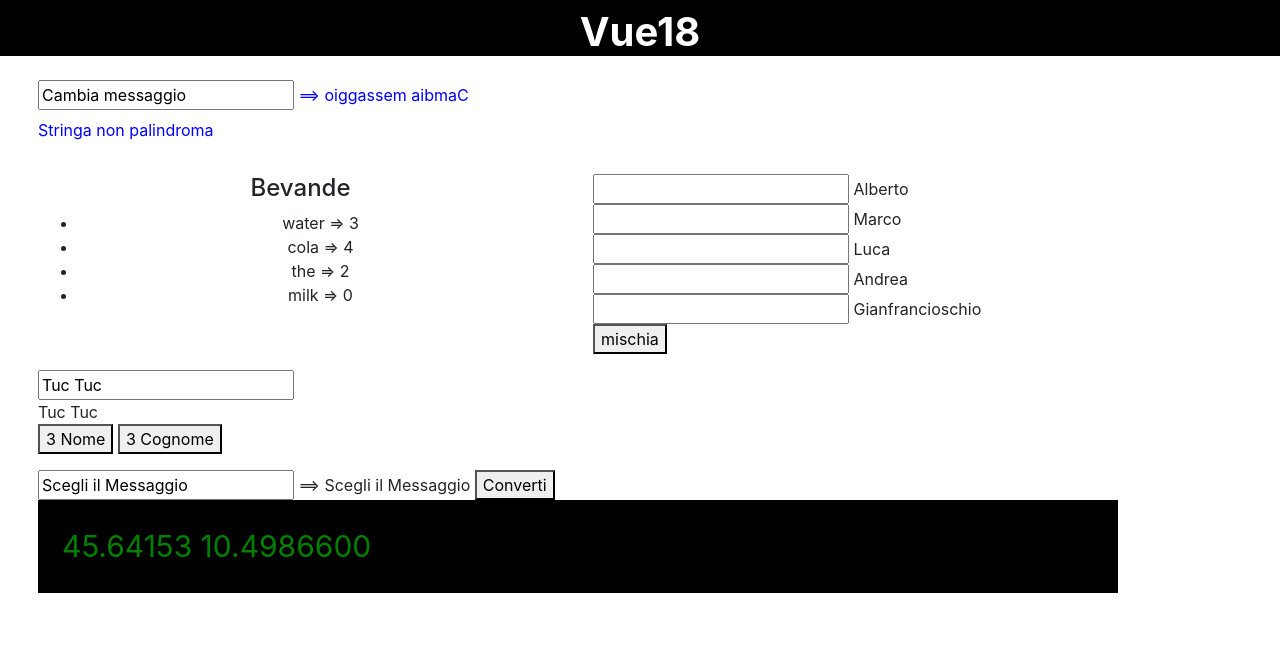
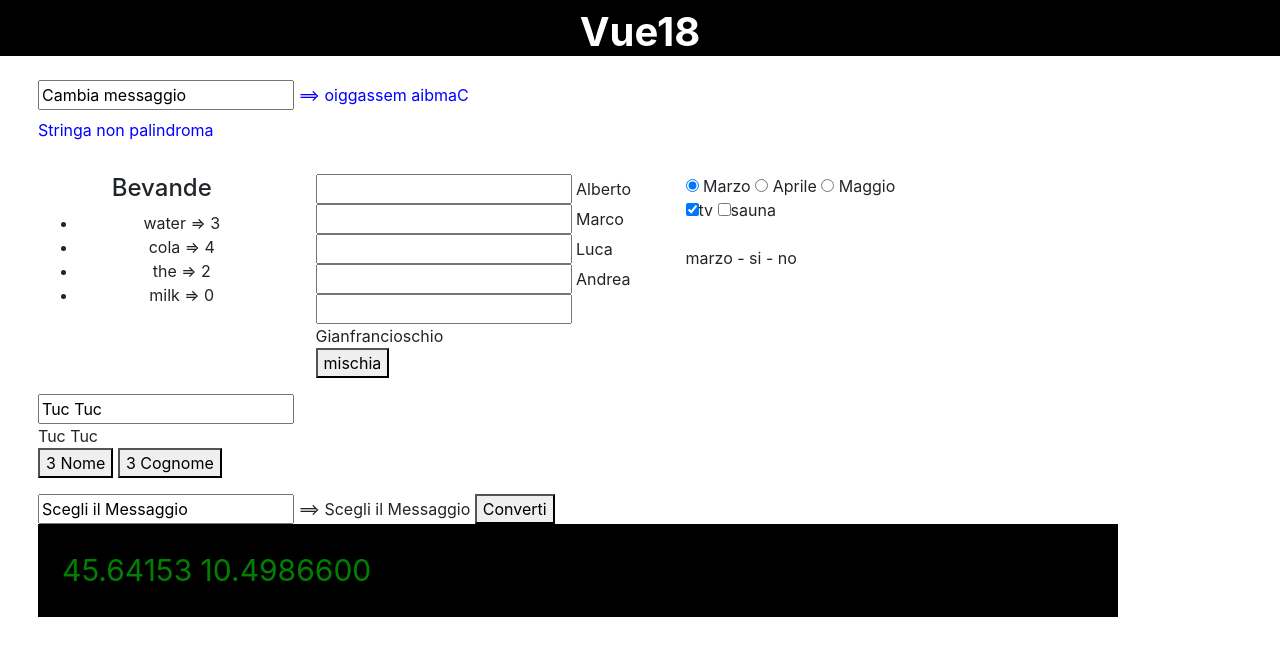
Before and after one commit to Marke18/Vue18, a Vue app: page / in a window 1280 px wide. Shown: the top 656 px of the page. Built offline with nearby package versions, Linux system fonts and the light colour scheme.

Commit message:
Aggiunto esempio con tanti input e sistemato app3

```diff
--- a/index.html
+++ b/index.html
@@ -33,10 +33,9 @@
       </div>
     </div>
 
-
     <div id="app-2">
       <div class="row margin">
-        <div class="col-lg-6 text-center">
+        <div class="col-lg-3 text-center">
           <div v-if="showDrinks">
             <h4>Bevande</h4>
             <ul>
@@ -44,12 +43,22 @@
             </ul>
           </div>
         </div>
-        <div class="col-lg-6">
+        <div class="col-lg-4 offset-lg ">
           <div v-for="person in people" v-bind:key="person">
             <input type="text">
             {{ person }}
           </div>
           <button @click="shuffle">mischia</button>
+        </div>
+        <div class="col-lg-3">
+          <input type="radio" v-model="mese" v-bind:value="'marzo'"> Marzo
+          <input type="radio" v-model="mese" v-bind:value="'aprile'"> Aprile
+          <input type="radio" v-model="mese" v-bind:value="'maggio'"> Maggio
+          <br/>
+          <input type="checkbox" v-model="tv" v-bind:true-value="'si'" v-bind:false-value="'no'">tv
+          <input type="checkbox" v-model="sauna" v-bind:true-value="'si'" v-bind:false-value="'no'">sauna
+          <br/><br/>
+          <span>{{ mese }} - {{ tv }} - {{ sauna }}</span>
         </div>
       </div>
     </div>
@@ -57,7 +66,7 @@
     <div class="row margin">
       <div class="col-lg-8">
         <div id="app-3">
-          <input type="text" v-model="fullname"><br>
+          <input type="text" v-model.trim="fullname"><br>
           <span v-bind:title="message">{{ firstname }} {{ lastname }}</span><br>
           <button v-bind:disabled="button1Dis" v-on:click="button = 1"> <!-- v-bind:disabled=true -->
             3 Nome
@@ -74,7 +83,7 @@
     <div class="row margin">
       <div class="col-lg">
         <div id="app-4">
-          <input v-model="message">
+          <input v-model.trim="message">
           <span> ==> {{message}}</span>
           <button v-on:click="converti">Converti</button>
           <div id="cambiaMess">
--- a/src/main.js
+++ b/src/main.js
@@ -55,7 +55,10 @@ var app2 = new Vue({
       'the': 2,
       'milk': 0,
       'beer': -5
-    }
+    },
+    mese: 'marzo',
+    tv: 'si',
+    sauna: 'no'
   },
   methods: {
     shuffle: function () {
@@ -103,6 +106,9 @@ var app3 = new Vue({
         var parts = value.split(' ')
         this.firstname = parts[0]
         this.lastname = parts[1]
+        if (this.lastname === undefined) {
+          this.lastname = ''
+        }
       }
     }
   }
```
